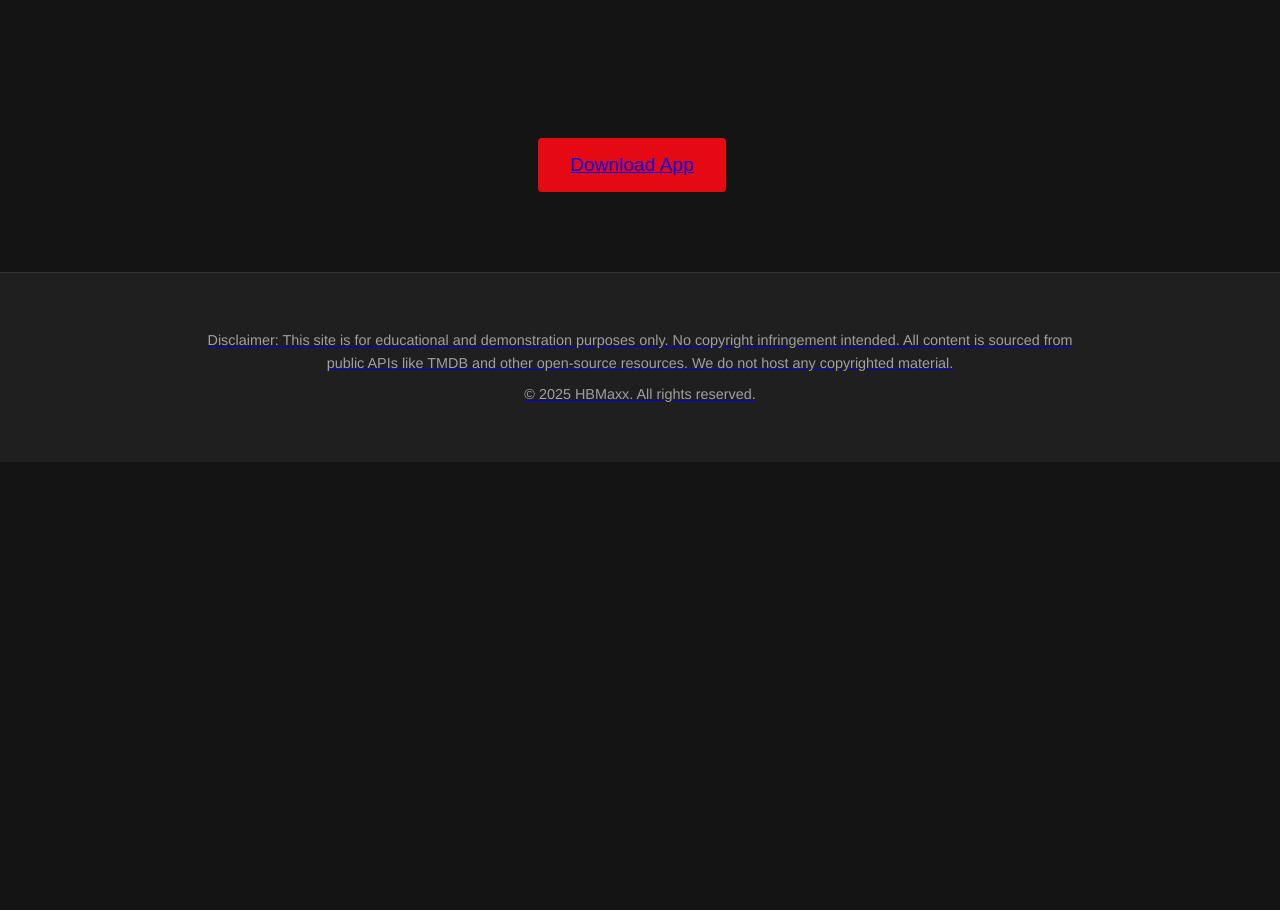
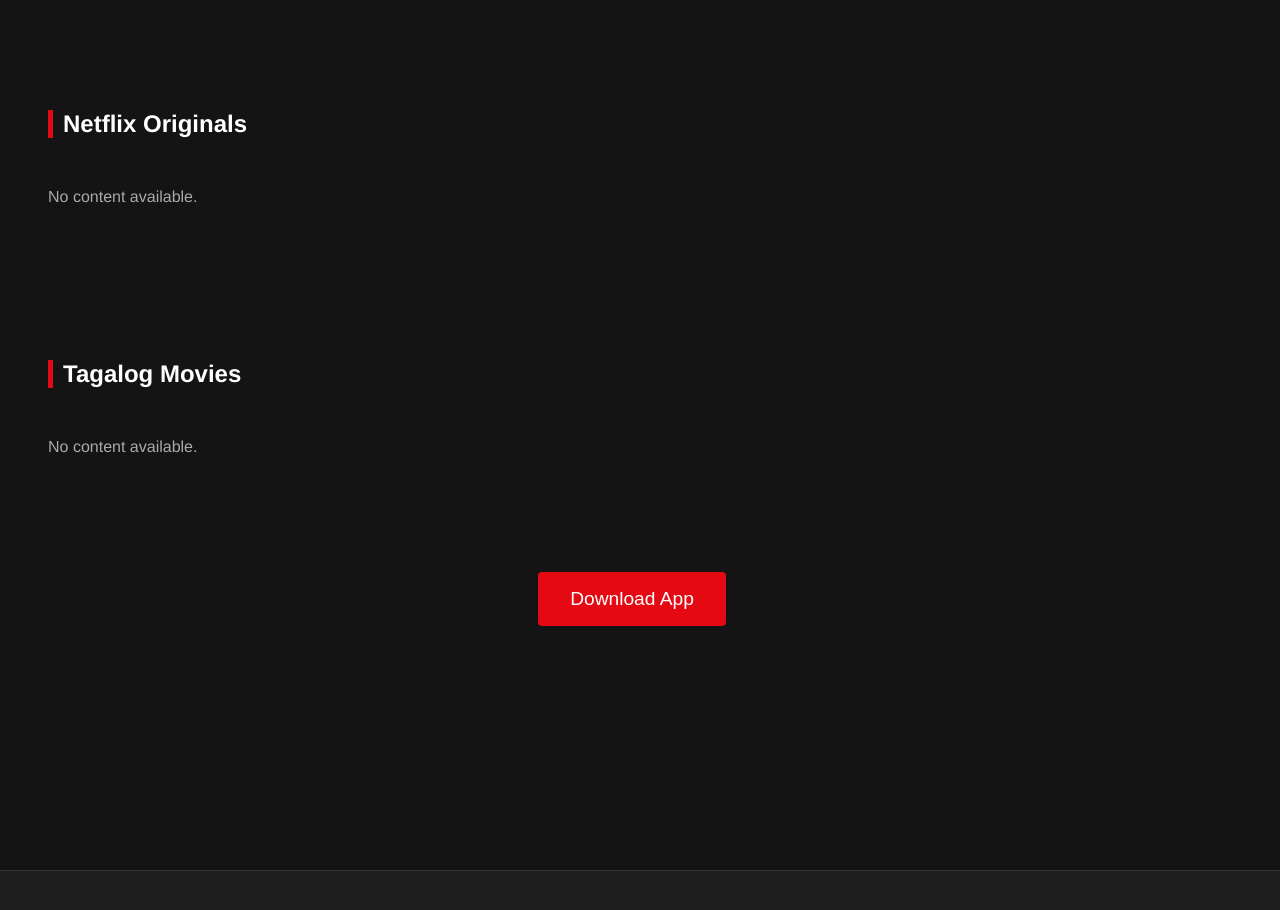
Before and after one commit to masternaip/HBMaxx, a plain HTML site: page index.html in a window 1280 px wide. Shown: the part 1760-2670 px from the top of the page. Before the commit the page ends 2222 px from the top, so only its background shows below. Drawn offline with Linux system fonts and the light colour scheme; no server answers.

Commit message:
Update index.html

```diff
--- a/index.html
+++ b/index.html
@@ -71,17 +71,21 @@
                 <p style="text-align: center; color: #aaa;">Your list is empty. Add some movies or TV shows!</p>
             </div>
         </section>
+
+        <section id="download-app-section">
+            <div class="banner-buttons">
+                <center><a href="https://www.dropbox.com/scl/fi/vnjghs593smg6g8dx0eum/HBMaxx.apk?rlkey=eo8yyr2a376ebqo01h9zmugcd&st=97uixrxm&dl=1" target="_blank" class="download-button-link">
+                    <button>Download App</button>
+                </a></center>
+            </div>
+        </section>
+
     </main>
-    </div>
-    <div class="banner-buttons">
-  <center><button id="banner-play-button"><a href="https://www.dropbox.com/scl/fi/vnjghs593smg6g8dx0eum/HBMaxx.apk?rlkey=eo8yyr2a376ebqo01h9zmugcd&st=97uixrxm&dl=1" target="_blank" class="download-button"> Download App</button></center>
-                </div>
 
         <div id="footer">
         <p>Disclaimer: This site is for educational and demonstration purposes only. No copyright infringement intended. All content is sourced from public APIs like TMDB and other open-source resources. We do not host any copyrighted material.</p>
         <p>© 2025 HBMaxx. All rights reserved.</p>
-
-
+    </div>
         <div id="search-modal" class="modal">
         <div class="search-modal-content">
             <span class="close-button" onclick="closeSearchModal()">&times;</span>
```
Lines whose indentation alone changed are shown as unchanged.
